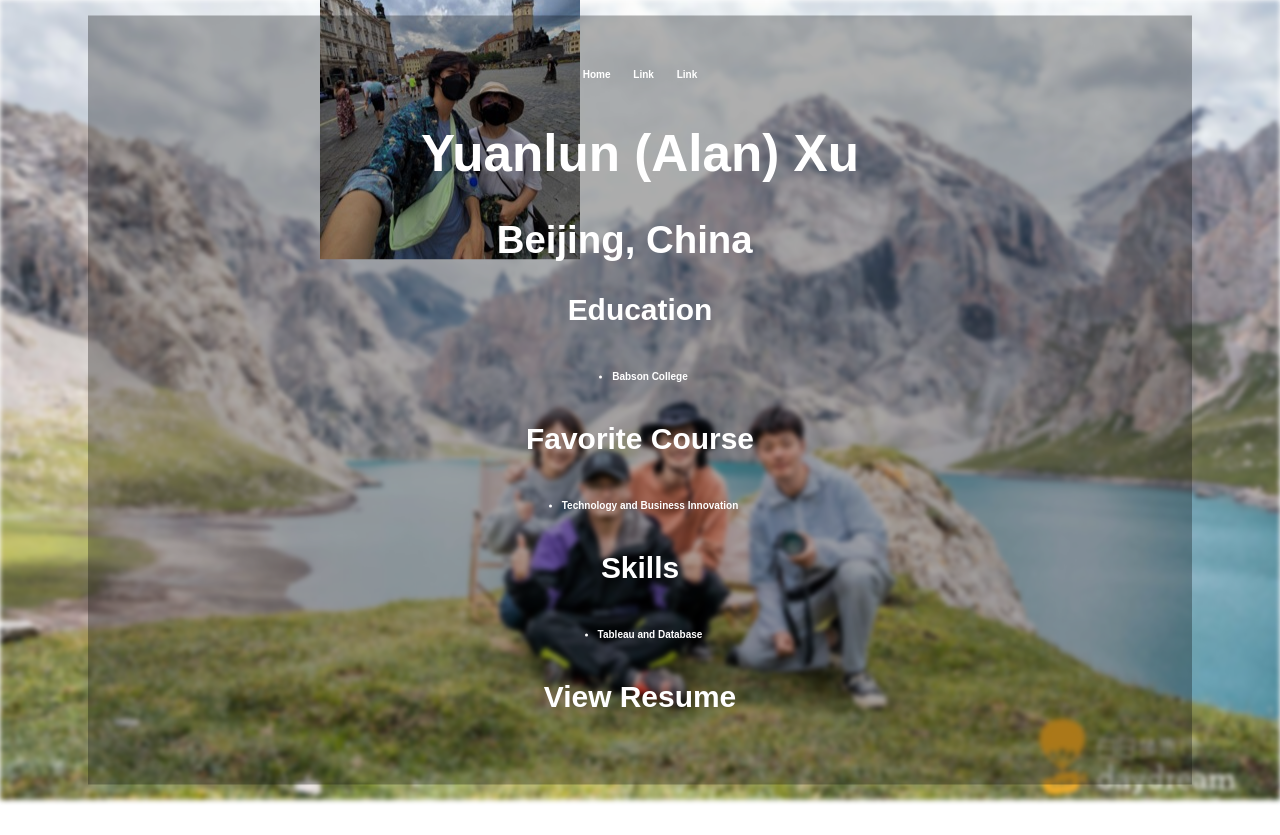
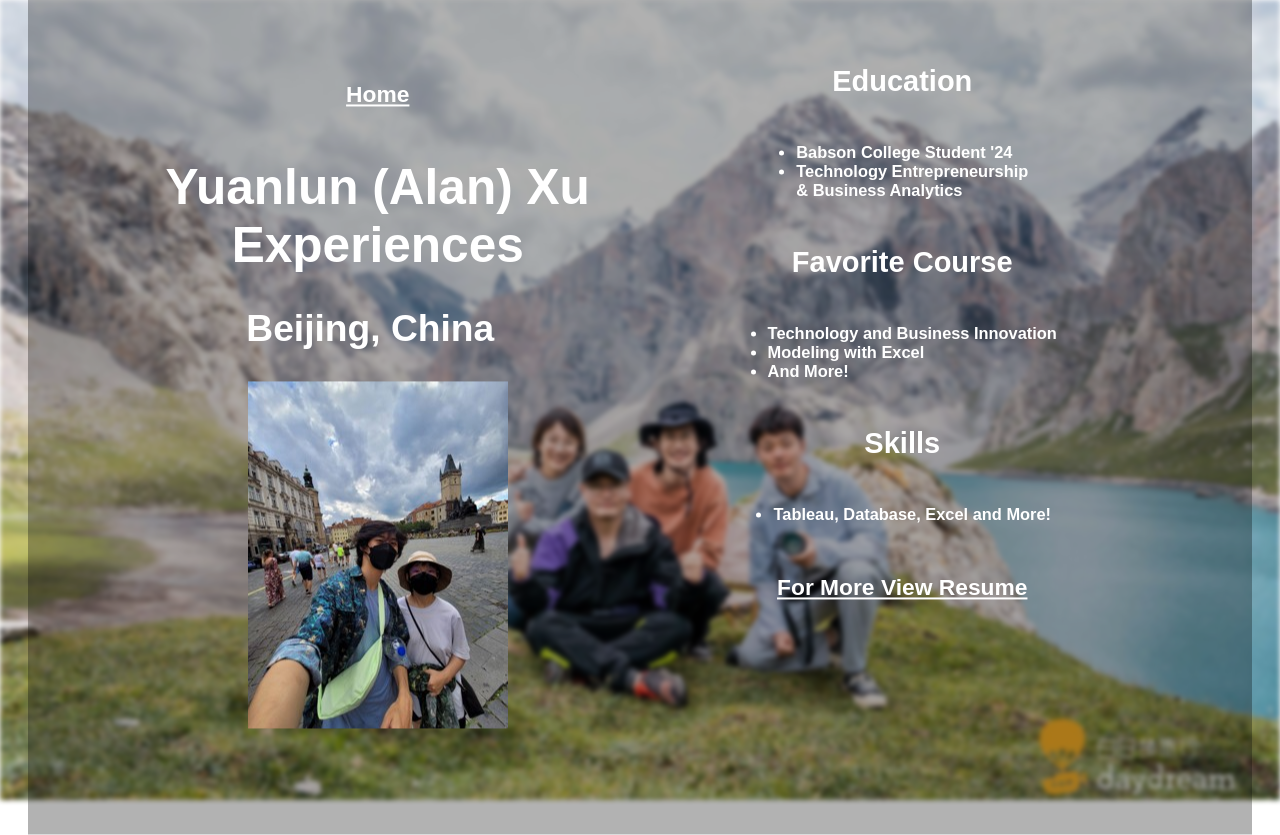
Before and after one commit to alanxurox/alanxurox.github.io, a plain HTML site: page alan-xu-experience-resume.html in a window 1280 px wide. Before the commit the page ends 800 px from the top, so only its background shows below. Drawn offline with Linux system fonts and the light colour scheme.

Commit message:
Redesign layout by introducing multiple columns to keep single page

```diff
--- a/alan-xu-experience-resume.html
+++ b/alan-xu-experience-resume.html
@@ -12,6 +12,8 @@
     <meta charset="utf-8">
     <meta name="google-site-verification" content="y6ZFZ8HnIPsAqb4ayZNtvVwix7S1jH8oVP4HIXdHBCM" />
     <title>"About Alan Xu | Experience"</title>
+    <meta name="description" content= "Yuanlun Alan Xu, class '24 babson college student with Technology Entrepreneurship and Business Analytics Concentration: Experience and Resume">
+    <meta name="keywords" content="Alan Xu, Alan Xu Babson College, Alan Xu Babson Student, Alan Xu Tech entrepreneurship, Alan Xu Student Business Analytics, Babson Tech entrepreneurship">
     <link rel="preconnect" href="https://fonts.googleapis.com">
     <link rel="preconnect" href="https://fonts.gstatic.com" crossorigin>
     <link href="https://fonts.googleapis.com/css2?family=Open+Sans:ital,wght@0,400;0,700;1,400;1,700&display=swap" rel="stylesheet">
@@ -34,21 +36,17 @@
         }
 
         .img-self{
-          position: absolute;
-          top: 0%;
-          left: 25%;
-          height: auto;
-          max-width: 100%;
-          max-height: 100%;
-          padding: 0px;
-          text-align: right;
-          z-index: 1;
-          transform: translate(0%, -25%);
+            display: block;
+            position: relative;
+            margin-left: auto;
+            margin-right: auto;
         }
 
         .text-bg{
           position: absolute;
-          padding: 40px;
+          padding-left: 100px;
+          padding-right: 100px;
+          padding: 100px;
           background-color: rgba(0, 0, 0, 0.3);
           color: white;
           font-weight: bold;
@@ -59,10 +57,11 @@
           max-width: 100%;
           max-height: 100%;
           text-align: center;
-          font-size: 2vw;
+          font-size:calc(12px + 1vw);
           z-index: 2;
           transform: translate(-50%, -50%);
-
+          overflow: auto;
+          column-count: 2
         }
 
         .text-bg:hover{
@@ -72,18 +71,21 @@
         .nav {
           display: inline-table;
           padding-right: 20px;
-          font-size: 10px;
+          font-size:calc(10px + 0.5vw);
+        }
+
+        a:hover{
+          color: rgba(0,0,0, 0.5);
         }
 
         a{
           color: white;
-          text-decoration: none;
+          text-decoration:underline;
+          font-size:calc(10px + 1vw);
         }
 
-        @keyframes cursor-blink {
-          0%{
-            opacity: 0;
-          }
+        li {
+          text-align: left;
         }
 
       </style>
@@ -95,28 +97,37 @@
       <div class="nav">
           <ul>
             <li class="nav"><a href="index.html">Home</a></li>
-            <li class="nav"><a href="#">Link</a></li>
-            <li class="nav"><a href="#">Link</a></li>
           </ul>
       </div>
-      <h1>Yuanlun (Alan) Xu</h1>
+      <h1>Yuanlun (Alan) Xu Experiences</h1>
       <h2>Beijing, China</h2>
+      <div class="img-self">
+        <img src="alan-xu-europe.jpg" alt="Alan Xu Traveling in Europe">
+      </div>
       <h3>Education</h3>
       <ul class="nav">
-        <li>Babson College</li>
+        <li>Babson College Student '24</li>
+        <li>Technology Entrepreneurship<br> & Business Analytics</li>
       </ul>
       <h3>Favorite Course</h3>
       <ul class="nav">
         <li>Technology and Business Innovation</li>
+        <li>Modeling with Excel</li>
+        <li>And More!</li>
       </ul>
       <h3>Skills</h3>
       <ul class="nav">
-        <li>Tableau and Database</li>
+        <li>Tableau, Database, Excel and More!</li>
       </ul>
-      <h3><a href="Yuanlun_Alan_Xu_Resume.pdf">View Resume</a></h3>
+      <h3><a href="Yuanlun_Alan_Xu_Resume.pdf">For More View Resume</a></h3>
     </div>
-    <div class="img-self">
-      <img src="alan-xu-europe.jpg" alt="Alan Xu Traveling in Europe">
-    </div>
+    <!-- Google tag (gtag.js) -->
+    <script async src="https://www.googletagmanager.com/gtag/js?id=G-DRD7ZHG79S"></script>
+      <script>
+        window.dataLayer = window.dataLayer || [];
+        function gtag(){dataLayer.push(arguments);}
+        gtag('js', new Date());
+        gtag('config', 'G-DRD7ZHG79S');
+    </script>
   </body>
 </html>
```
Also changed, not shown: index.html (+39 -21 lines), alan-xu-traveling.jpg.
